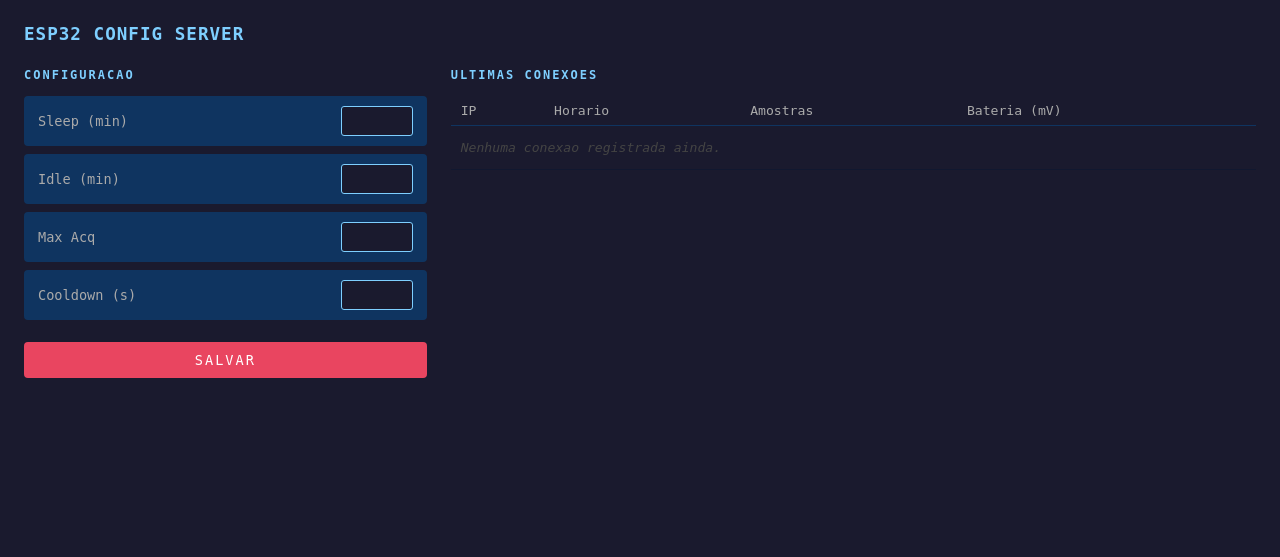
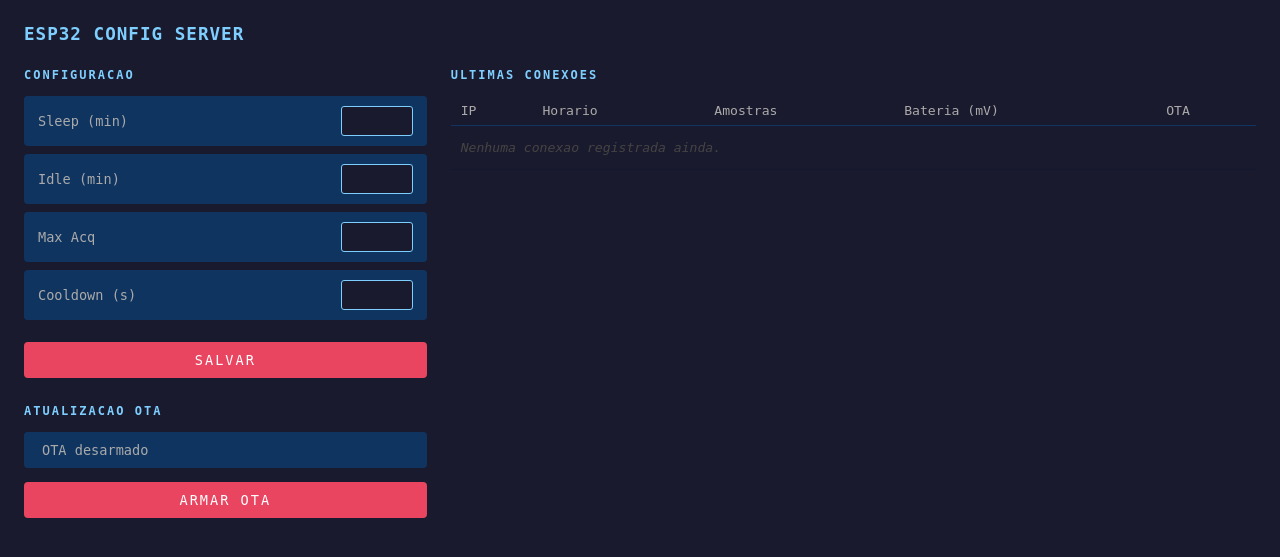
Before and after one commit to gs10111/Refac-Sif, a Flask app: template backend/web/templates/index.html in a window 1280 px wide. Shown: the top 557 px of the page. Run offline with Flask 3, Linux system fonts and the light colour scheme; the template is opened without the code that fills it, so the values that code supplies are empty.

Commit message:
feat(backend): arm OTA from its own route and show the state on the page
POST /ota carries armed=1 or armed=0 and is the only thing that touches the
flag; the config form neither reads nor writes it, so saving an unrelated field
can never silently disarm a device that is waiting for an update.

Two buttons rather than a checkbox. A checkbox only takes effect on a second
click of SALVAR, so between ticking and saving the page shows armed while
nothing is armed — the exact ambiguity the badge exists to remove, reintroduced
by the control itself. A button is the act.

The page tells the operator the state before any device connects: disarmed
shows ARMAR OTA, armed shows a bordered panel reading "OTA ARMADO — proximo
device que transmitir" and a DESARMAR button styled differently, so arming and
disarming do not look like the same gesture. GET / reads the arming under the
same lock as the config snapshot and is sent no-store, because a back-button
render showing a stale arming would cost the operator their trust in the only
instrument they have.

In the history, the connection that took the flag is marked by colour, position
and text — a tinted row with a left border and an OTA badge — not a column of
SIM/NAO. That row is read under time pressure by someone working out which
sensor is about to disappear into an access point, and colour alone fails a
colour-blind operator and a black-and-white print.

An invalid or missing armed value gets a 400 naming what to type, since that
route is reached by a stale form post or a bookmarked URL rather than by an
attacker.

The two history tests anchor on the rendered row rather than on bare class-name
substrings: once the stylesheet defines .ota-row, the substring appears on every
page and an absence assertion would have failed on an unmarked row — forcing the
row to be styled without a class, a test dictating a worse implementation.
Verified by reverting the route and template and confirming the marking test
fails on the new assertion for the right reason.

Co-Authored-By: Claude Opus 5 (1M context) <noreply@anthropic.com>

```diff
--- a/backend/web/server.py
+++ b/backend/web/server.py
@@ -1,5 +1,7 @@
 import dataclasses
-from flask import Flask, Response, render_template, request, redirect
+from flask import (
+    Flask, Response, make_response, render_template, request, redirect,
+)
 
 from app_state import AppState
 from protocol.packet import UINT16_MAX
@@ -45,9 +47,33 @@ def create_app(state: AppState) -> Flask:
     @app.route('/')
     def index():
         with state.lock:
-            config = dataclasses.replace(state.config)
+            config      = dataclasses.replace(state.config)
             connections = list(state.connections)
-        return render_template('index.html', config=config, connections=connections)
+            ota_armed   = state.ota_armed
+        page = make_response(render_template(
+            'index.html', config=config, connections=connections,
+            ota_armed=ota_armed,
+        ))
+        # The page is the operator's only instrument: a cached render showing
+        # a stale arming state is worse than no page at all.
+        page.headers['Cache-Control'] = 'no-store'
+        return page
+
+    @app.route('/ota', methods=['POST'])
+    def update_ota():
+        """Arm or disarm the one-shot OTA flag — separate from the config form
+        so saving an unrelated field can never arm or disarm a device."""
+        armed = request.form.get('armed')
+        if armed not in ('0', '1'):
+            reason = ('armed: campo ausente.' if armed is None
+                      else f'armed: "{armed}" nao e um valor valido.')
+            return Response(
+                f'{reason} Use 1 para armar o OTA ou 0 para desarmar.',
+                status=400, mimetype='text/plain',
+            )
+
+        state.set_ota_armed(armed == '1')
+        return redirect('/', 303)
 
     @app.route('/config', methods=['POST'])
     def update_config():
--- a/backend/web/templates/index.html
+++ b/backend/web/templates/index.html
@@ -43,6 +43,22 @@
     td { padding: 7px 10px; border-bottom: 1px solid #111830; }
     tr:hover td { background: #0f3460; }
     .empty { color: #444; font-style: italic; padding: 14px 10px; }
+    .panel-ota { margin-top: 26px; }
+    .ota-state {
+      background: #0f3460; color: #aaa; padding: 10px 14px;
+      border-radius: 4px; font-size: 0.85rem; border-left: 4px solid #0f3460;
+    }
+    .ota-state.armed {
+      color: #ffd6dd; background: #4a1626; border-left: 4px solid #e94560;
+    }
+    button.secondary { background: #0f3460; }
+    button.secondary:hover { background: #16487f; }
+    .ota-row td { background: #2b1220; border-left: 3px solid #e94560; }
+    .ota-row:hover td { background: #4a1626; }
+    .ota-badge {
+      background: #e94560; color: #fff; padding: 2px 7px;
+      border-radius: 3px; font-size: 0.72rem; letter-spacing: 1px;
+    }
   </style>
 </head>
 <body>
@@ -70,6 +86,23 @@
         </div>
         <button type="submit">SALVAR</button>
       </form>
+
+      <div class="panel-ota">
+        <h2>Atualizacao OTA</h2>
+        {% if ota_armed %}
+          <div class="ota-state armed">OTA ARMADO &mdash; proximo device que transmitir</div>
+          <form method="POST" action="/ota">
+            <input type="hidden" name="armed" value="0">
+            <button type="submit" class="secondary">DESARMAR</button>
+          </form>
+        {% else %}
+          <div class="ota-state">OTA desarmado</div>
+          <form method="POST" action="/ota">
+            <input type="hidden" name="armed" value="1">
+            <button type="submit">ARMAR OTA</button>
+          </form>
+        {% endif %}
+      </div>
     </div>
 
     <div class="panel-history">
@@ -81,20 +114,22 @@
             <th>Horario</th>
             <th>Amostras</th>
             <th>Bateria (mV)</th>
+            <th>OTA</th>
           </tr>
         </thead>
         <tbody>
           {% if connections %}
             {% for entry in connections | reverse %}
-            <tr>
+            <tr{% if entry.ota_sent %} class="ota-row"{% endif %}>
               <td>{{ entry.ip }}</td>
               <td>{{ entry.timestamp.strftime('%Y-%m-%d %H:%M:%S') }}</td>
               <td>{{ entry.n_samples }}</td>
               <td>{{ entry.battery_mv }}</td>
+              <td>{% if entry.ota_sent %}<span class="ota-badge">OTA</span>{% endif %}</td>
             </tr>
             {% endfor %}
           {% else %}
-            <tr><td colspan="4" class="empty">Nenhuma conexao registrada ainda.</td></tr>
+            <tr><td colspan="5" class="empty">Nenhuma conexao registrada ainda.</td></tr>
           {% endif %}
         </tbody>
       </table>
```
Also changed, not shown: backend/tests/test_web_server.py (+161 -0 lines).
